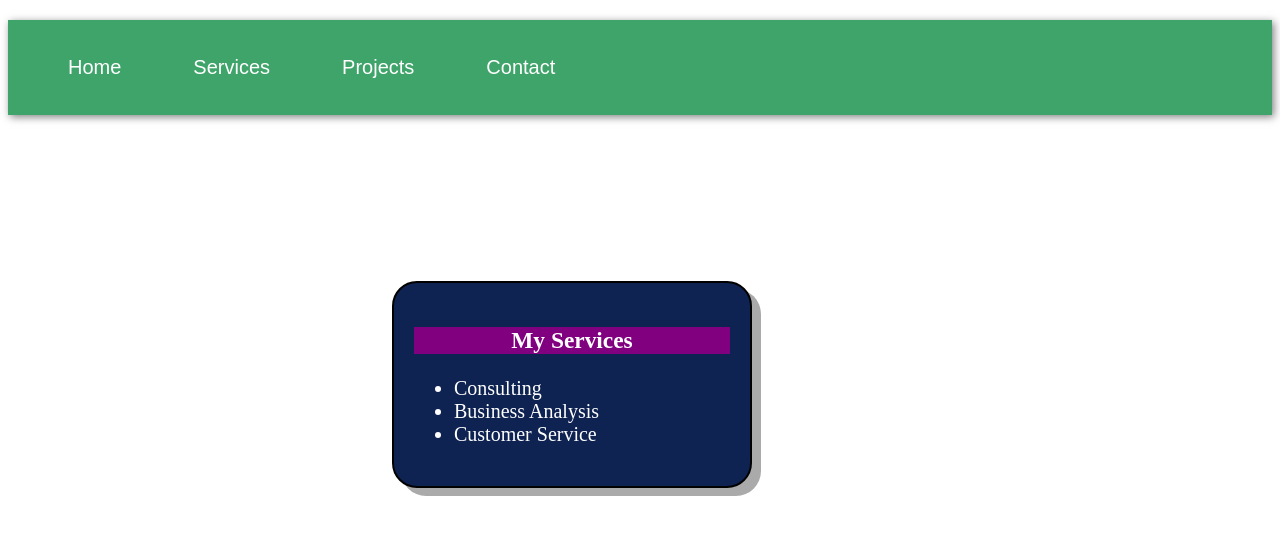
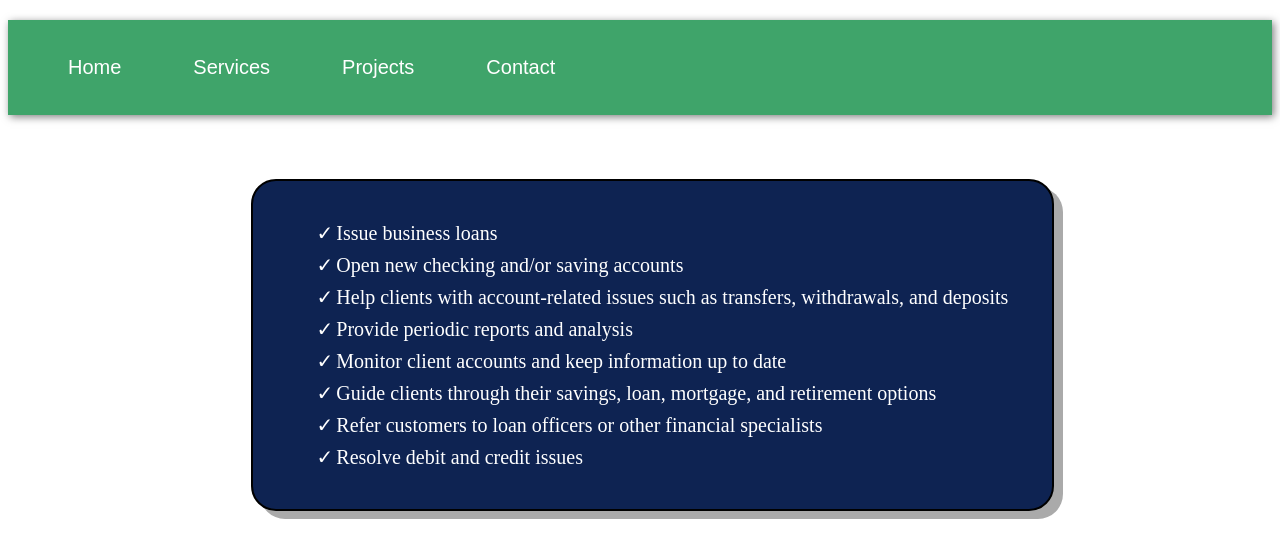
Before and after one commit to matthewsanner/wgu-angular-demo, an Angular app: page /services in a window 1280 px wide. Shown: the top 558 px of the page. Built offline with nearby package versions, Linux system fonts and the light colour scheme.

Commit message:
updates services component with directive

```diff
--- a/src/app/services-home/services-home.component.css
+++ b/src/app/services-home/services-home.component.css
@@ -1,8 +1,10 @@
 .myServices {
   padding: 20px;
   border: 2px solid #000;
-  width: 25%;
-  margin: 13vw 30vw;
+  /* width: 25%; */
+  width: 60%;
+  /* margin: 13vw 30vw; */
+  margin: 5vw 19vw;
   font-size: 20px;
   background: #0e2352;
   border-radius: 25px;
@@ -15,5 +17,15 @@
 }
 
 ul {
-  list-style-type: disc;
+  /* list-style-type:disc; */
+  list-style: none;
 }
+
+ul li:before {
+  content: "✓";
+  margin: 0 0.25vw;
+}
+
+li {
+  margin-bottom: 8px;
+}
--- a/src/app/services-home/services-home.component.html
+++ b/src/app/services-home/services-home.component.html
@@ -1,8 +1,5 @@
 <div class="myServices">
-  <h3 appHighlight class="businessCardTitle">My Services</h3>
   <ul>
-    <li>Consulting</li>
-    <li>Business Analysis</li>
-    <li>Customer Service</li>
+    <li *ngFor="let bankingService of bankingServices">{{bankingService}}</li>
   </ul>
 </div>
--- a/src/app/services-home/services-home.component.ts
+++ b/src/app/services-home/services-home.component.ts
@@ -1,10 +1,24 @@
-import { Component } from '@angular/core';
+import { Component, OnInit } from '@angular/core';
 import { HighlightDirective } from './highlight.directive';
+import { NgFor } from '@angular/common';
 
 @Component({
   selector: 'app-services-home',
-  imports: [HighlightDirective],
+  imports: [HighlightDirective, NgFor],
   templateUrl: './services-home.component.html',
   styleUrl: './services-home.component.css',
 })
-export class ServicesHomeComponent {}
+export class ServicesHomeComponent implements OnInit {
+  bankingServices = [
+    'Issue business loans',
+    'Open new checking and/or saving accounts',
+    'Help clients with account-related issues such as transfers, withdrawals, and deposits',
+    'Provide periodic reports and analysis',
+    'Monitor client accounts and keep information up to date',
+    'Guide clients through their savings, loan, mortgage, and retirement options',
+    'Refer customers to loan officers or other financial specialists',
+    'Resolve debit and credit issues',
+  ];
+
+  ngOnInit(): void {}
+}
```
